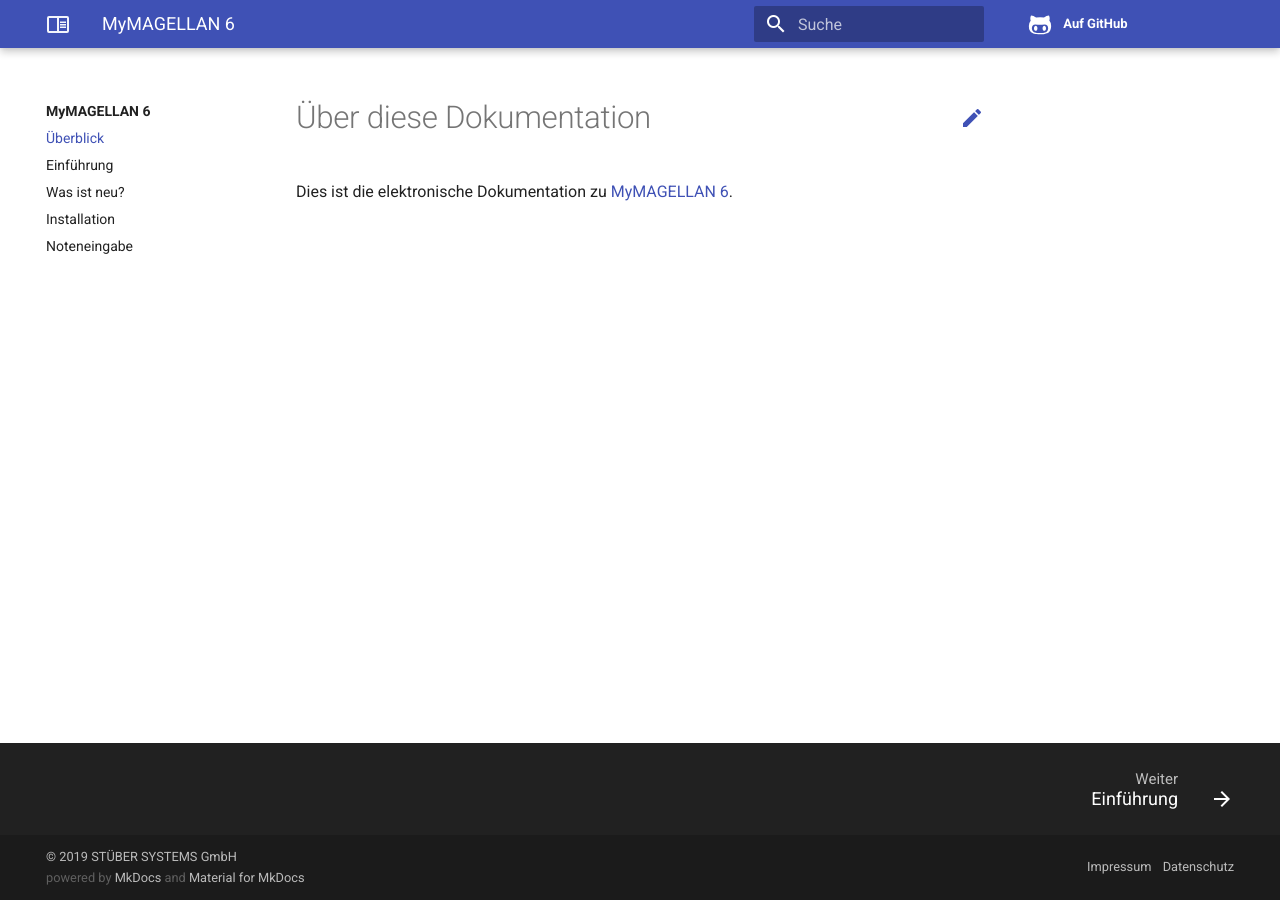
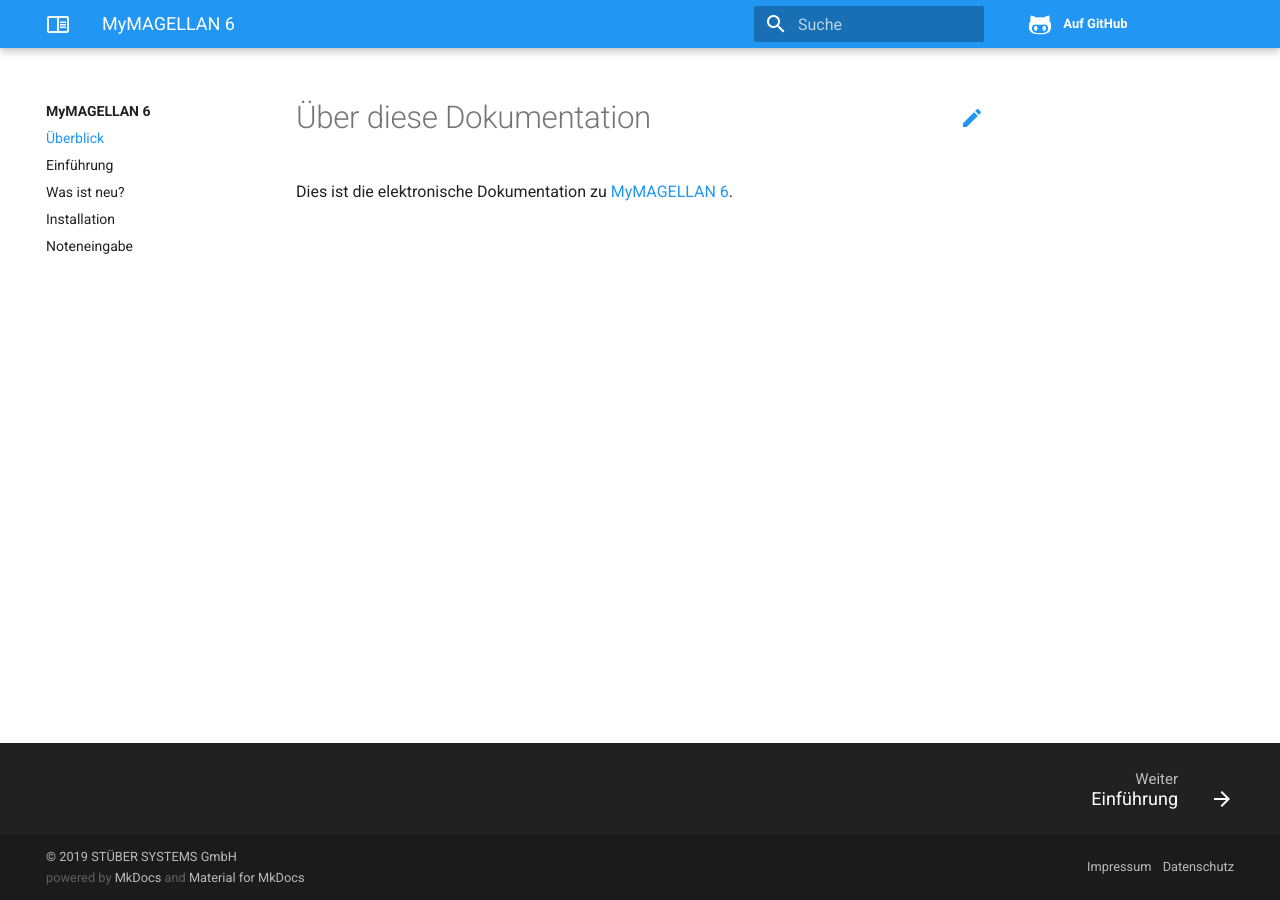
Before and after one commit to stuebersystems/doc.mymagellan6.de, an MkDocs documentation site: the page built from docs/index.md, in a window 1280 px wide. Built offline with MkDocs 1.6.1, drawn with Linux system fonts in a browser that asks for light colours.

Commit message:
Theme angepasst

```diff
--- a/mkdocs.yml
+++ b/mkdocs.yml
@@ -20,8 +20,8 @@ theme:
     feature:
         tabs: false
     palette:
-        primary: 'indigo'
-        accent: 'amber'
+        primary: 'blue'
+        accent: 'deep orange'
     font:
         text: Roboto
         code: Roboto Mono
```
